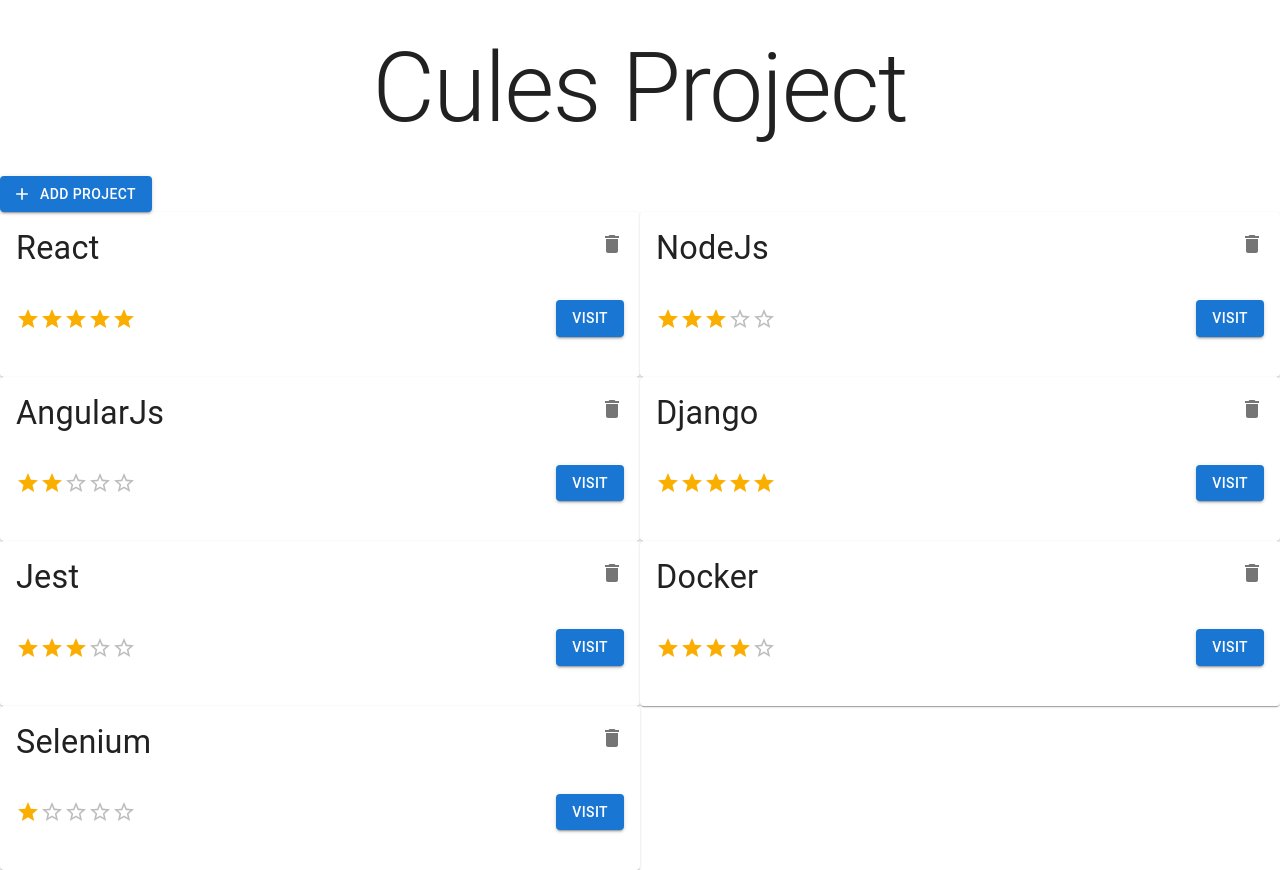
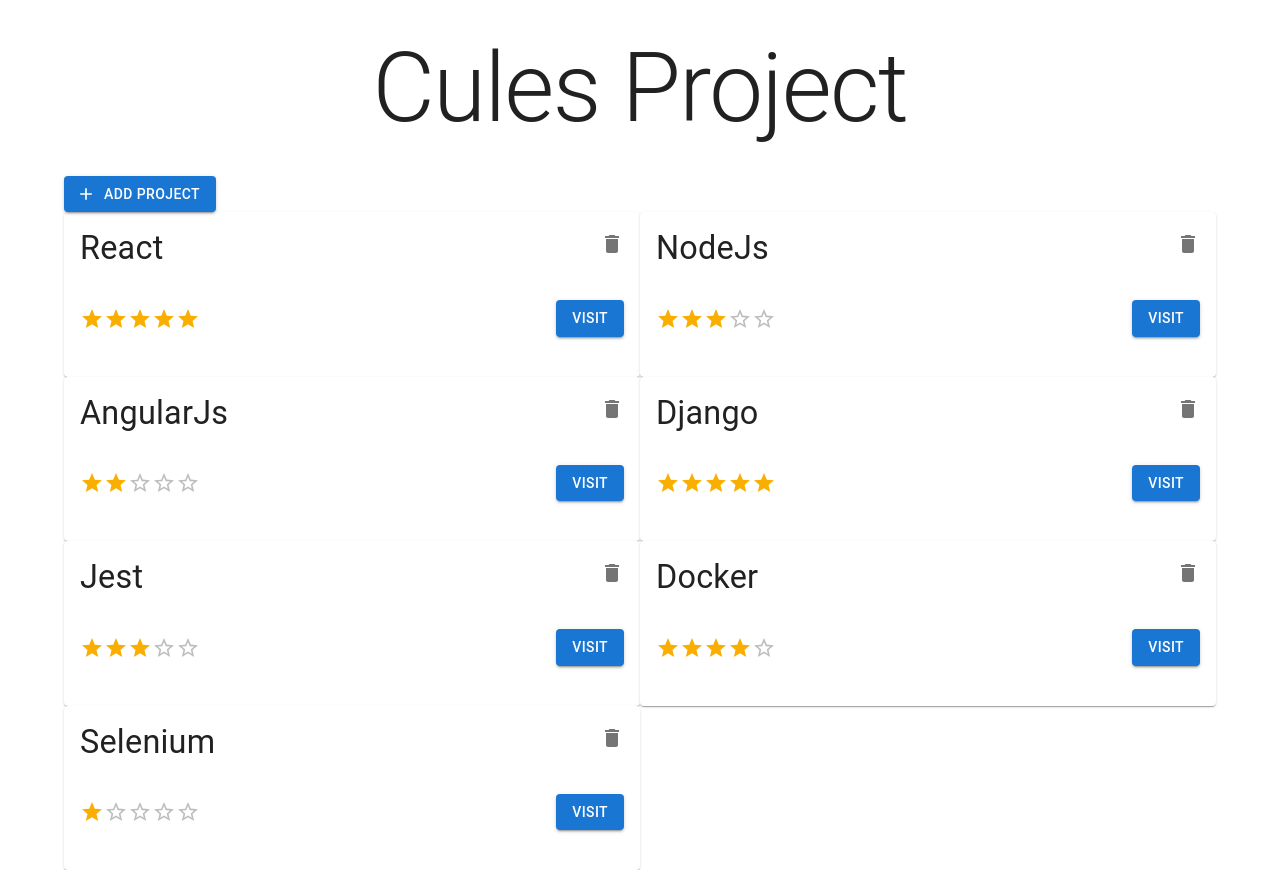
Before and after one commit to thatanjan/cules-project-assignment, a React (Create React App) app: page / in a window 1280 px wide. Built offline with nearby package versions, Linux system fonts and the light colour scheme.

Commit message:
The whole app will be now at the center

```diff
--- a/src/App.tsx
+++ b/src/App.tsx
@@ -1,15 +1,16 @@
 import Typography from '@mui/material/Typography'
+import Box from '@mui/material/Box'
 
 import ProjectCardsShow from 'Components/Project/ProjectCardsShow'
 
 const Home = () => (
-	<>
+	<Box sx={{ width: '90%', maxWidth: '80rem', m: '0 auto' }}>
 		<Typography variant='h1' align='center' sx={{ padding: '2rem 0' }}>
 			Cules Project
 		</Typography>
 
 		<ProjectCardsShow />
-	</>
+	</Box>
 )
 
 export default Home
```
